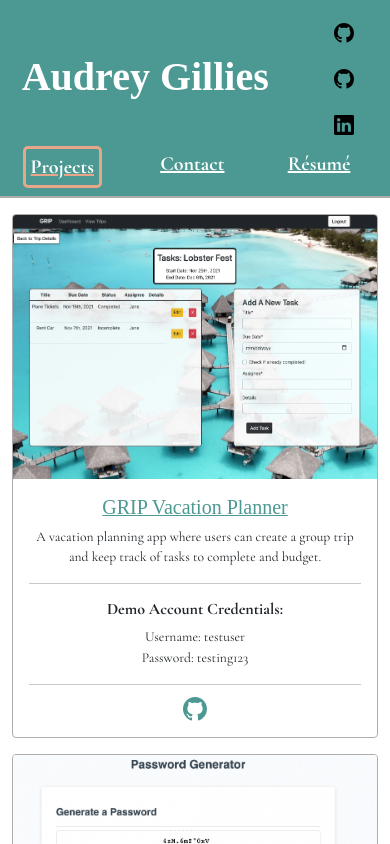
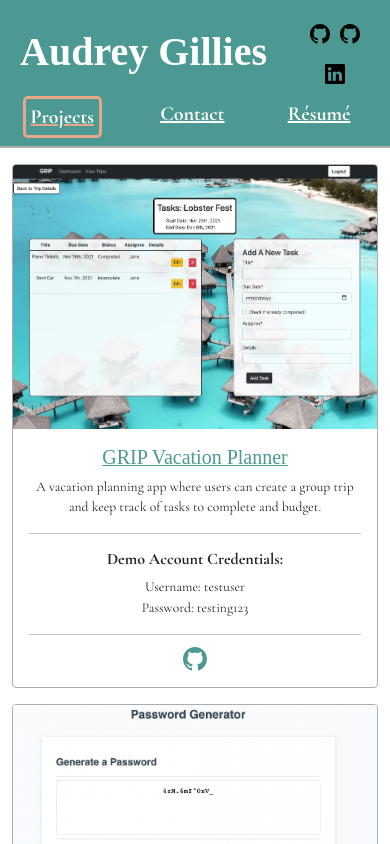
Before and after one commit to audrey-g37/Audrey-Portfolio-React, a React (Create React App) app: page / in a window 390 px wide. Shown: the top 844 px of the page. Built offline with nearby package versions, Linux system fonts and the light colour scheme; a web font is replaced by a local one.

Commit message:
adding image to header instead of about me section; adjusting sizing/css for image movement

```diff
--- a/src/components/Header.js
+++ b/src/components/Header.js
@@ -5,15 +5,20 @@ import { Col, Row } from 'react-bootstrap';
 import Navigation from './Navigation';
 import AboutLinks from './AboutLinks';
 import { linkLabels } from '../utils';
+import Self from '../images/Self.png';
 import '../styles/header.css';
 
 const Header = ({ activeKey, handlePageChange }) => {
 	return (
-		<Row id='header-nav'>
-			<Col>
+		<section id='header'>
+			<Row id='main-info'>
+				<Col id='image' md={1} lg={2}>
+					<img alt='Audrey' src={Self} />
+				</Col>
+				<Col xs={9} md={8} lg={7}>
 					<h1>Audrey Gillies</h1>
 				</Col>
-			<Col xs={3} md={4}>
+				<Col xs={3} md={4} lg={3}>
 					<div id='icons'>
 						<AboutLinks
 							linkLabels={linkLabels.filter((label) => !label.text.includes('gmail'))}
@@ -22,8 +27,11 @@ const Header = ({ activeKey, handlePageChange }) => {
 						/>
 					</div>
 				</Col>
+			</Row>
+			<Row id='nav'>
 				<Navigation handlePageChange={handlePageChange} activeKey={activeKey} />
 			</Row>
+		</section>
 	);
 };
 
--- a/src/pages/About.js
+++ b/src/pages/About.js
@@ -2,7 +2,6 @@ import React from 'react';
 import { Row, Col } from 'react-bootstrap';
 
 // project imports
-import Self from '../images/Self.png';
 import '../styles/about.css';
 
 const workSection = `Most recently, I worked for a consulting firm and engaged with clients to develop multiple
@@ -26,9 +25,6 @@ const About = () => {
 	return (
 		<Row id='about-me'>
 			<Col>
-				<Row>
-					<img alt='Audrey' src={Self} />
-				</Row>
 				<Row>{workSection}</Row>
 				<hr />
 				<Row>{futureGoalsSection}</Row>
--- a/src/styles/about.css
+++ b/src/styles/about.css
@@ -6,21 +6,9 @@
 	padding: 1em 2em 2em;
 }
 
-#about-me img {
-	width: 12em;
-	height: 10em;
-	border-radius: 2em;
-	margin: 0.5em auto;
-}
-
 @media (max-width: 768px) {
 	#about-me {
 		font-size: 1em;
 		margin: auto;
 	}
 }
-@media (max-width: 425px) {
-	#about-me img {
-		display: none;
-	}
-}
--- a/src/styles/header.css
+++ b/src/styles/header.css
@@ -1,6 +1,4 @@
-#header-nav {
-	align-items: center;
-	text-align: center;
+#header {
 	padding: 0.25em 0;
 	background-color: var(--dark1);
 	color: var(--white);
@@ -8,29 +6,41 @@
 	padding-bottom: 1em;
 }
 
-#header-nav h1 {
+#header #main-info {
+	align-items: center;
+	justify-content: center;
+	text-align: center;
+	margin: 1.5em auto;
+}
+
+#header img {
+	width: 9em;
+	height: 8em;
+	border-radius: 2em;
+}
+#header h1 {
 	font-size: 4em;
 	font-weight: 600;
 	margin: 0.5em 0;
 	font-family: 'Sansita Swashed';
 }
 
-#header-nav #icons .nav {
+#header #icons .nav {
 	justify-content: center;
 }
 
-#header-nav #icons .nav-link,
-#header-nav #icons .btn-link {
+#header #icons .nav-link,
+#header #icons .btn-link {
 	color: var(--black);
 	font-size: 1.75em;
 }
 
-#header-nav #icons .nav-link:hover,
-#header-nav #icons .btn-link:hover {
+#header #icons .nav-link:hover,
+#header #icons .btn-link:hover {
 	color: var(--contrast2);
 }
 
-#header-nav .nav-links a {
+#header .nav-links a {
 	font-size: 1.75em;
 	font-weight: 550;
 	padding: 0.15em 0.25em;
@@ -39,12 +49,12 @@
 	text-decoration: underline var(--white);
 }
 
-#header-nav .nav-links a:hover {
+#header .nav-links a:hover {
 	text-decoration: underline var(--contrast2);
 	color: var(--white);
 	transition: text-decoration 0.15s ease-in-out;
 }
-#header-nav .nav-links .active {
+#header .nav-links .active {
 	border: solid var(--contrast2);
 	border-radius: 0.25em;
 	text-decoration: underline var(--contrast2);
@@ -52,15 +62,29 @@
 }
 
 @media (max-width: 768px) {
-	#header-nav .nav-links a,
-	#header-nav #icons .nav-link,
-	#header-nav #icons .btn-link {
+	#header {
+		padding: 0.5em;
+	}
+	#header #main-info {
+		margin: 0;
+	}
+	#header h1 {
+		font-size: 2.5em;
+		text-align: left;
+	}
+
+	#header .nav-links a,
+	#header #icons .nav-link,
+	#header #icons .btn-link {
 		font-size: 1.25em;
 	}
-	#header-nav {
-		padding: 0.5em;
-	}
-	#header-nav h1 {
-		font-size: 2.5em;
+	#header #image {
+		display: none;
 	}
 }
+
+@media (max-width: 425px) {
+	#header #main-info .nav a {
+		padding: 0.25em;
+	}
+}
```
Lines whose indentation alone changed are shown as unchanged.
